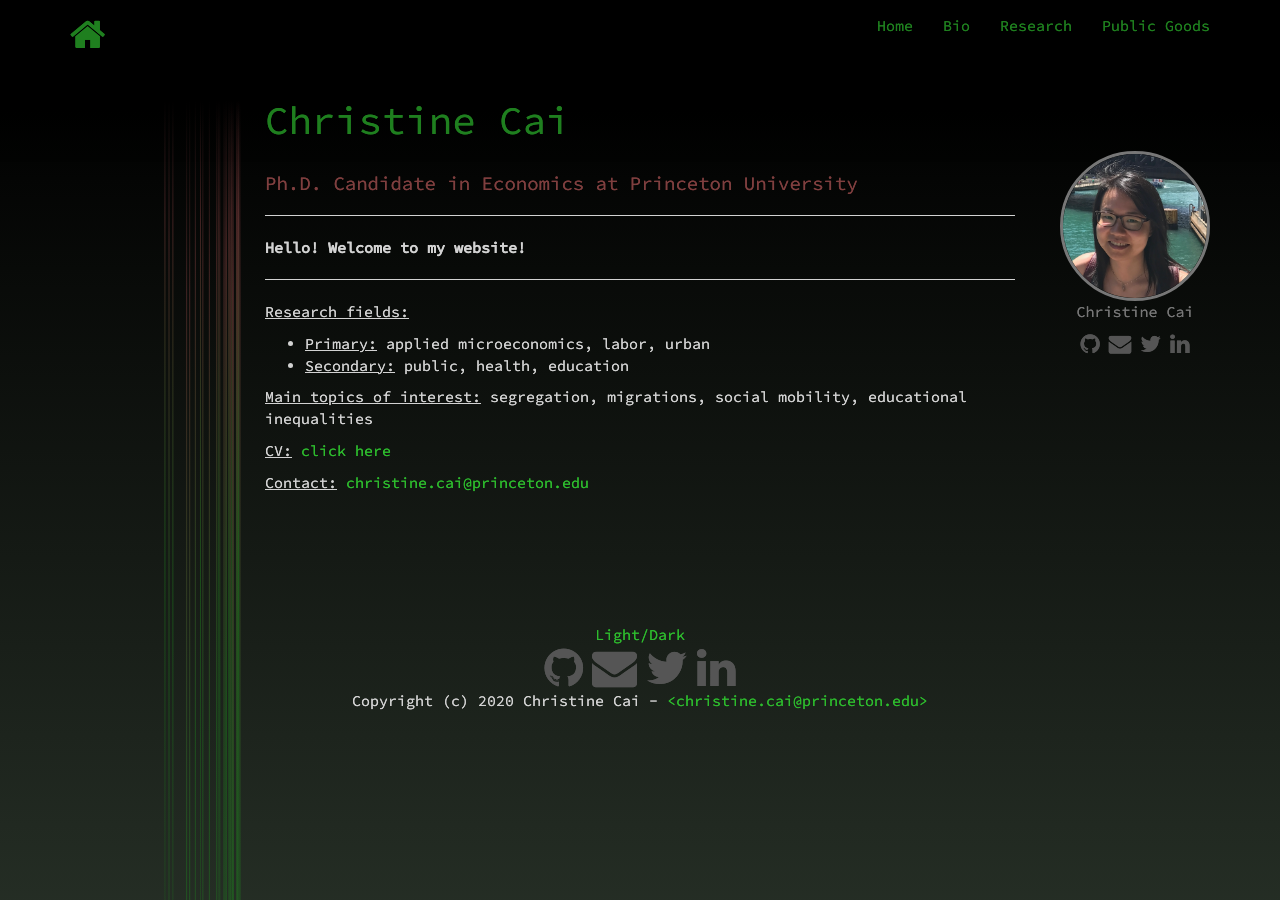
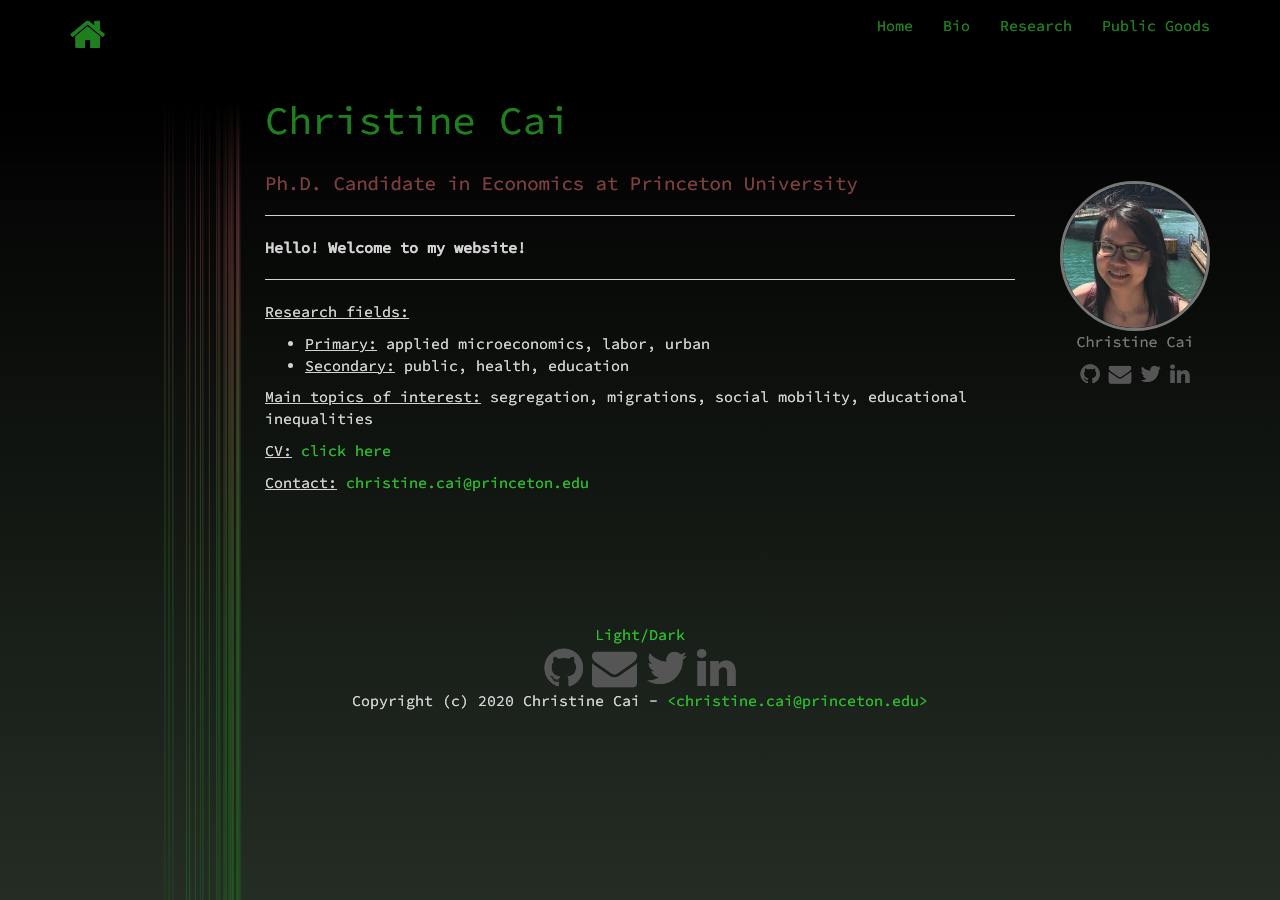
Before and after one commit to christinecai/website, a Jekyll site: the page built from index.md, in a window 1280 px wide. Built offline with Jekyll 4.4.1, drawn with Linux system fonts in a browser that asks for light colours; nearby versions of some CDN libraries.

Commit message:
Update default.html

```diff
--- a/_layouts/default.html
+++ b/_layouts/default.html
@@ -41,7 +41,7 @@
           {{ content }}
         </div>
         <div class="col-sm-2">
-          <div class="pane-separator hidden-xs" style="margin-bottom:10em;"></div>
+          <div class="pane-separator hidden-xs" style="margin-bottom:12em;"></div>
           <div class="pane-separator visible-xs" style="margin-bottom:5em;"></div>
           <div class="right-pane" style="margin-left: 1em;">
             {% if site.avatar == true %}
```
